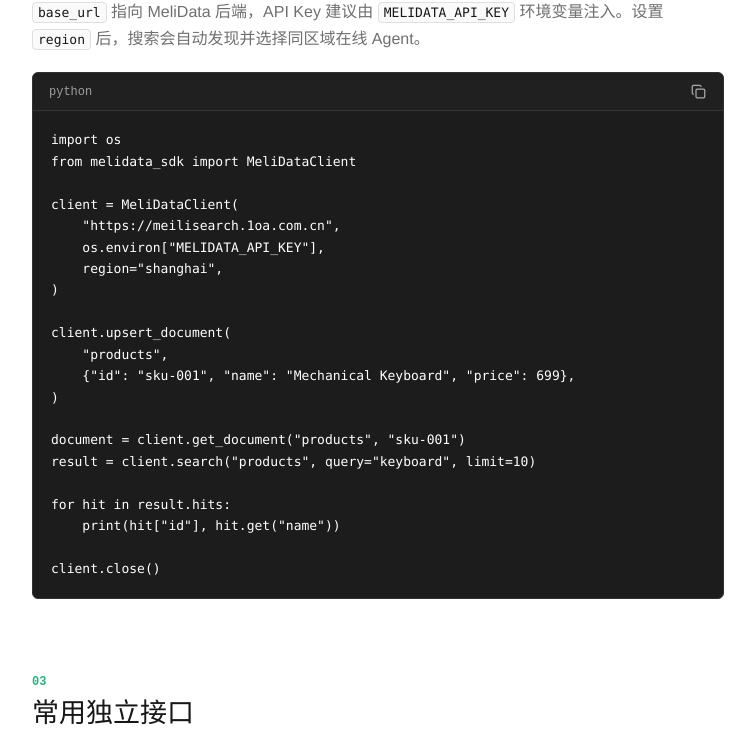
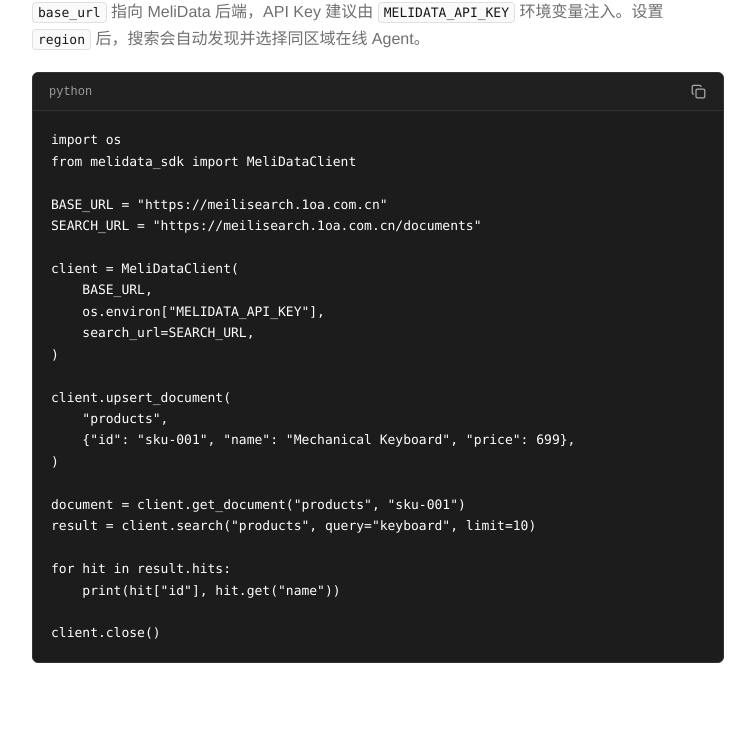
Before and after one commit to hankerbiao/pg2meili-cdc, a React (Vite) app in the folder open-platform-web/: page /open-platform/docs/python-sdk in a window 1280 px wide. Shown: the part 853-1591 px from the top of the page, without its empty margins (277-1032 px from the left). Built offline with nearby package versions, Linux system fonts and the light colour scheme; no server answers.

Commit message:
docs: update public SDK search routes

```diff
--- a/open-platform-web/src/pages/PythonSdkPage.tsx
+++ b/open-platform-web/src/pages/PythonSdkPage.tsx
@@ -11,10 +11,13 @@
 const clientCode = `import os
 from melidata_sdk import MeliDataClient
 
+BASE_URL = "https://meilisearch.1oa.com.cn"
+SEARCH_URL = "https://meilisearch.1oa.com.cn/documents"
+
 client = MeliDataClient(
-    "https://meilisearch.1oa.com.cn",
+    BASE_URL,
     os.environ["MELIDATA_API_KEY"],
-    region="shanghai",
+    search_url=SEARCH_URL,
 )
 
 client.upsert_document(
@@ -66,10 +69,13 @@
 const asyncCode = `import os
 from melidata_sdk import AsyncMeliDataClient
 
+BASE_URL = "https://meilisearch.1oa.com.cn"
+SEARCH_URL = "https://meilisearch.1oa.com.cn/documents"
+
 async with AsyncMeliDataClient(
-    "https://meilisearch.1oa.com.cn",
+    BASE_URL,
     os.environ["MELIDATA_API_KEY"],
-    region="shanghai",
+    search_url=SEARCH_URL,
 ) as client:
     await client.upsert_documents("products", documents)
     result = await client.search("products", query="monitor")
@@ -87,17 +93,20 @@
 const keysCode = `import os
 from melidata_sdk import MeliDataClient
 
+BASE_URL = "https://meilisearch.1oa.com.cn"
+SEARCH_URL = "https://meilisearch.1oa.com.cn/documents"
+
 # 后端服务：需要读写数据
 data_client = MeliDataClient(
-    "https://meilisearch.1oa.com.cn",
+    BASE_URL,
     os.environ["MELIDATA_DATA_KEY"],          # scope: data:read, data:write
 )
 
 # 前端 / 只读场景：只需搜索能力（绝不授予写权限）
 search_client = MeliDataClient(
-    "https://meilisearch.1oa.com.cn",
+    BASE_URL,
     os.environ["MELIDATA_SEARCH_KEY"],        # scope: search:read
-    search_url="https://meilisearch.1oa.com.cn", # 固定走搜索 Agent
+    search_url=SEARCH_URL, # 固定走搜索 Agent
 )
 
 # 不同 Key 调用不同 scope 的方法
@@ -133,11 +142,14 @@
 const e2eCode = `import os, time, uuid
 from melidata_sdk import MeliDataClient
 
-data_client = MeliDataClient("https://meilisearch.1oa.com.cn", os.environ["MELIDATA_DATA_KEY"])
+BASE_URL = "https://meilisearch.1oa.com.cn"
+SEARCH_URL = "https://meilisearch.1oa.com.cn/documents"
+
+data_client = MeliDataClient(BASE_URL, os.environ["MELIDATA_DATA_KEY"])
 search_client = MeliDataClient(
-    "https://meilisearch.1oa.com.cn",
+    BASE_URL,
     os.environ["MELIDATA_SEARCH_KEY"],
-    search_url="https://meilisearch.1oa.com.cn",
+    search_url=SEARCH_URL,
 )
 
 doc_id = f"doc-{uuid.uuid4().hex[:8]}"
--- a/open-platform-web/src/pages/QuickstartPage.tsx
+++ b/open-platform-web/src/pages/QuickstartPage.tsx
@@ -10,7 +10,7 @@
   -H "Content-Type: application/json" \\
   -d '{"id":"sku-001","name":"Mechanical Keyboard","price":699}'`
 
-const curlSearch = `curl -X POST https://meilisearch.1oa.com.cn/api/v1/collections/products/search \\
+const curlSearch = `curl -X POST https://meilisearch.1oa.com.cn/documents/api/v1/collections/products/search \\
   -H "Authorization: Bearer $MELIDATA_API_KEY" \\
   -H "Content-Type: application/json" \\
   -d '{"q":"keyboard","limit":10,"showRankingScore":true}'`
@@ -41,10 +41,13 @@
   python: `import os
 from melidata_sdk import MeliDataClient
 
-client = MeliDataClient("https://meilisearch.1oa.com.cn", os.environ["MELIDATA_API_KEY"], search_url="https://meilisearch.1oa.com.cn")
+BASE_URL = "https://meilisearch.1oa.com.cn"
+SEARCH_URL = "https://meilisearch.1oa.com.cn/documents"
+
+client = MeliDataClient(BASE_URL, os.environ["MELIDATA_API_KEY"], search_url=SEARCH_URL)
 result = client.search("products", query="keyboard", limit=10, show_ranking_score=True)`,
   javascript: `const response = await fetch(
-  "https://meilisearch.1oa.com.cn/api/v1/collections/products/search",
+  "https://meilisearch.1oa.com.cn/documents/api/v1/collections/products/search",
   {
     method: "POST",
     headers: {
```
Also changed, not shown: 1 other file (tests, documents, lock files or other folders).
